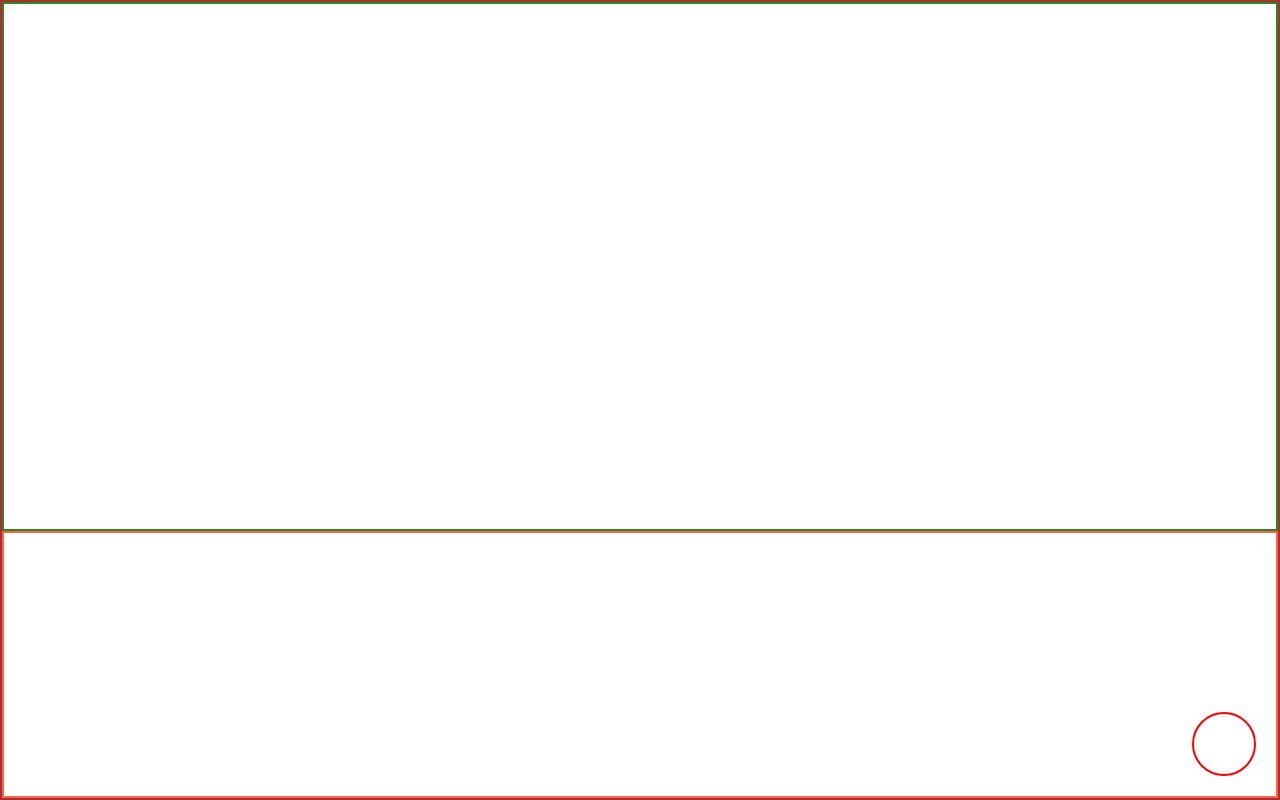
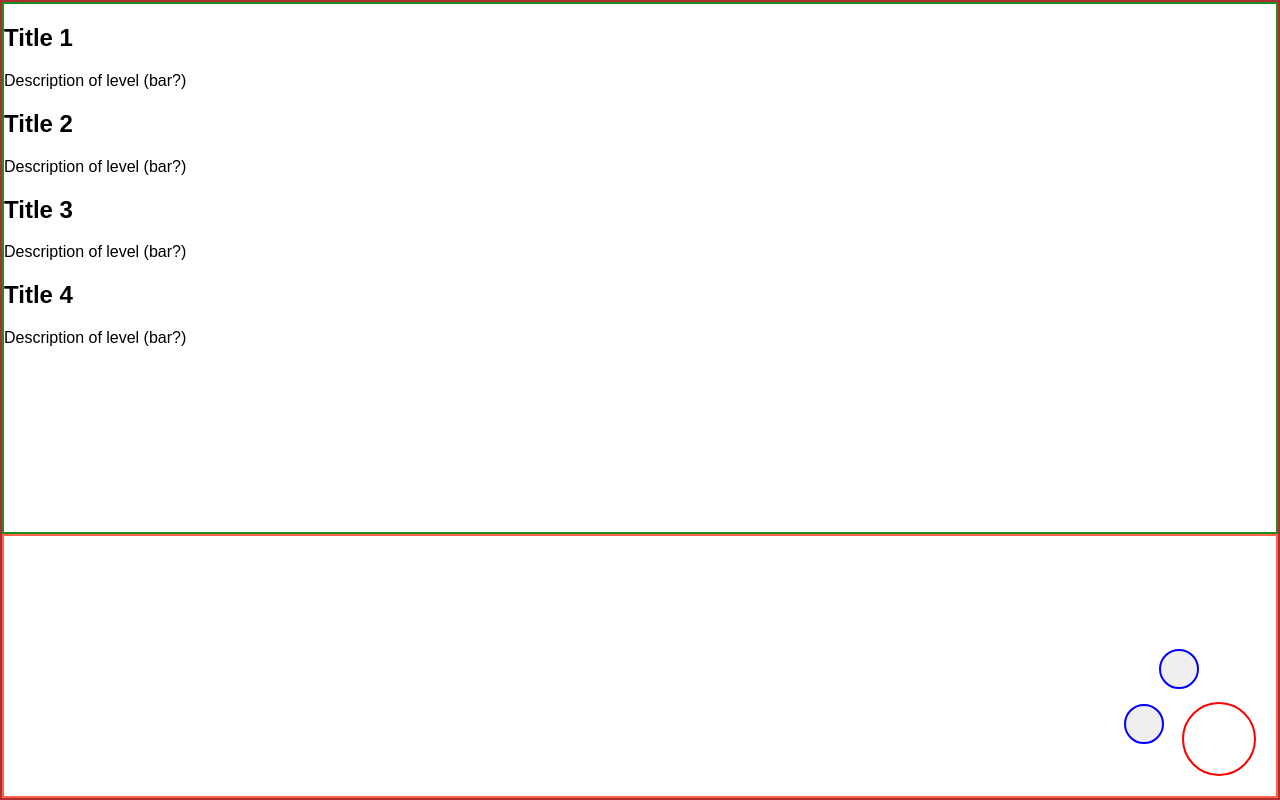
Before and after one commit to joshcoles/direct-core, a React app in the folder direct-core/: page / in a window 1280 px wide. Built offline with nearby package versions, Linux system fonts and the light colour scheme; the HTML template or start-up script is replaced by a standard one.

Commit message:
Set up user display components.

```diff
--- a/direct-core/src/App.css
+++ b/direct-core/src/App.css
@@ -5,20 +5,34 @@
   border: 2px solid #AE2D30;
   height: 100vh; }
 
-.data-container {
+.display-container {
   border: 2px solid forestgreen;
-  flex: 2; }
+  height: 67%; }
+  .display-container .user-display {
+    height: 100%;
+    border: 2px solid purple; }
 
 .fab-container {
-  flex: 1;
+  height: 33%;
   border: 2px solid tomato;
   position: relative; }
   .fab-container .main-fab {
     border: 2px solid #5B636A;
-    width: 60px;
-    height: 60px;
+    width: 70px;
+    height: 70px;
     border-radius: 50%;
     border: 2px solid red;
     position: absolute;
     right: 20px;
     bottom: 20px; }
+  .fab-container .fab-satellite {
+    width: 40px;
+    height: 40px;
+    position: absolute;
+    border: 2px solid blue;
+    border-radius: 50%; }
+    .fab-container .fab-satellite:nth-of-type(1) {
+      left: -60px; }
+    .fab-container .fab-satellite:nth-of-type(2) {
+      left: -25px;
+      top: -55px; }
--- /dev/null
+++ b/direct-core/src/styles/_fab.scss
@@ -0,0 +1,30 @@
+.fab-container {
+  // flex: 1;
+  height: 33%;
+  border: 2px solid tomato;
+  position: relative;
+  .main-fab {
+    border: 2px solid $secondary-color;
+    width: 70px;
+    height: 70px;
+    border-radius: 50%;
+    border: 2px solid red;
+    position: absolute;
+    right: 20px;
+    bottom: 20px;
+  }
+  .fab-satellite {
+    width: 40px;
+    height: 40px;
+    position: absolute;
+    border: 2px solid blue;
+    border-radius: 50%;
+    &:nth-of-type(1) {
+      left: -60px;
+    }
+    &:nth-of-type(2) {
+      left: -25px;
+      top: -55px;
+    }
+  }
+}
--- a/direct-core/src/styles/_styles.scss
+++ b/direct-core/src/styles/_styles.scss
@@ -1,2 +1,3 @@
 @import 'variables';
 @import 'user';
+@import 'fab';
--- a/direct-core/src/styles/_user.scss
+++ b/direct-core/src/styles/_user.scss
@@ -5,22 +5,11 @@
   border: 2px solid $primary-color;
   height: 100vh;
 }
-.data-container {
+.display-container {
   border: 2px solid forestgreen;
-  flex: 2;
-}
-.fab-container {
-  flex: 1;
-  border: 2px solid tomato;
-  position: relative;
-  .main-fab {
-    border: 2px solid $secondary-color;
-    width: 60px;
-    height: 60px;
-    border-radius: 50%;
-    border: 2px solid red;
-    position: absolute;
-    right: 20px;
-    bottom: 20px;
+  height: 67%;
+  .user-display {
+    height: 100%;
+    border: 2px solid purple;
   }
 }
--- /dev/null
+++ b/direct-core/src/user/display/display.js
@@ -0,0 +1,37 @@
+import React, { Component } from 'react';
+
+class Report extends Component {
+  render() {
+
+    let beginning = false;
+
+    if (beginning) {
+      return (
+        <h1>Welcome!</h1>
+      )
+    } else {
+      return (
+        <div className="user-report">
+          <div className="report-item">
+            <h2>Title 1</h2>
+            <p>Description of level (bar?)</p>
+          </div>
+          <div className="report-item">
+            <h2>Title 2</h2>
+            <p>Description of level (bar?)</p>
+          </div>
+          <div className="report-item">
+            <h2>Title 3</h2>
+            <p>Description of level (bar?)</p>
+          </div>
+          <div className="report-item">
+            <h2>Title 4</h2>
+            <p>Description of level (bar?)</p>
+          </div>
+        </div>
+      )
+    }
+  }
+}
+
+export default Report;
--- a/direct-core/src/user/fab/fab-satellite/fab-satellite.js
+++ b/direct-core/src/user/fab/fab-satellite/fab-satellite.js
@@ -1,7 +1,7 @@
 import React from 'react';
 
-const fabSatellite = () => (
-    <span className="fab-satellite"></span>
+const fabSatellite = (props) => (
+    <button className="fab-satellite" id={props.category}></button>
 );
 
 export default fabSatellite;
--- a/direct-core/src/user/fab/fab.js
+++ b/direct-core/src/user/fab/fab.js
@@ -2,14 +2,25 @@ import React, { Component } from 'react';
 import FabSatellite from './fab-satellite/fab-satellite';
 
 class Fab extends Component {
+
+// constructor(props) {
+//   super(props);
+//   this.updateUserReport = this.updateUserReport.bind(this);
+// }
+
+  updateUserReport = (e) => {
+    e.preventDefault();
+    // debugger;
+    console.log("I'm firing");
+  }
+
   render() {
+
     return (
       <div className="main-fab">
-        <FabSatellite />
-        <FabSatellite />
-        <FabSatellite />
-        <FabSatellite />
-        <FabSatellite />
+        <FabSatellite category={this.props.data.currentNeed} onClick={this.updateUserReport.bind(this)}/>
+        <FabSatellite category="physiology"/>
+        <h1></h1>
       </div>
     )
   }
--- a/direct-core/src/user/user.js
+++ b/direct-core/src/user/user.js
@@ -1,13 +1,28 @@
 import React, { Component } from 'react';
 import Fab from './fab/fab';
+import Display from './display/display';
 
 class User extends Component {
+
+  constructor(props) {
+    super(props);
+
+    this.state = {
+      currentNeed: "Love",
+      needs: ['Physiology']
+    }
+  }
+
+
   render() {
     return (
       <div className="user">
-        <div className="data-container"></div>
+        <div className="display-container">
+          <Display />
+        </div>
         <div className="fab-container">
-          <Fab />
+          <Fab data={this.state} />
+          <h1></h1>
         </div>
       </div>
     )
```
Also changed, not shown: direct-core/src/user/display/report/report.js (added), 1 other file (tests, documents, lock files or other folders).
